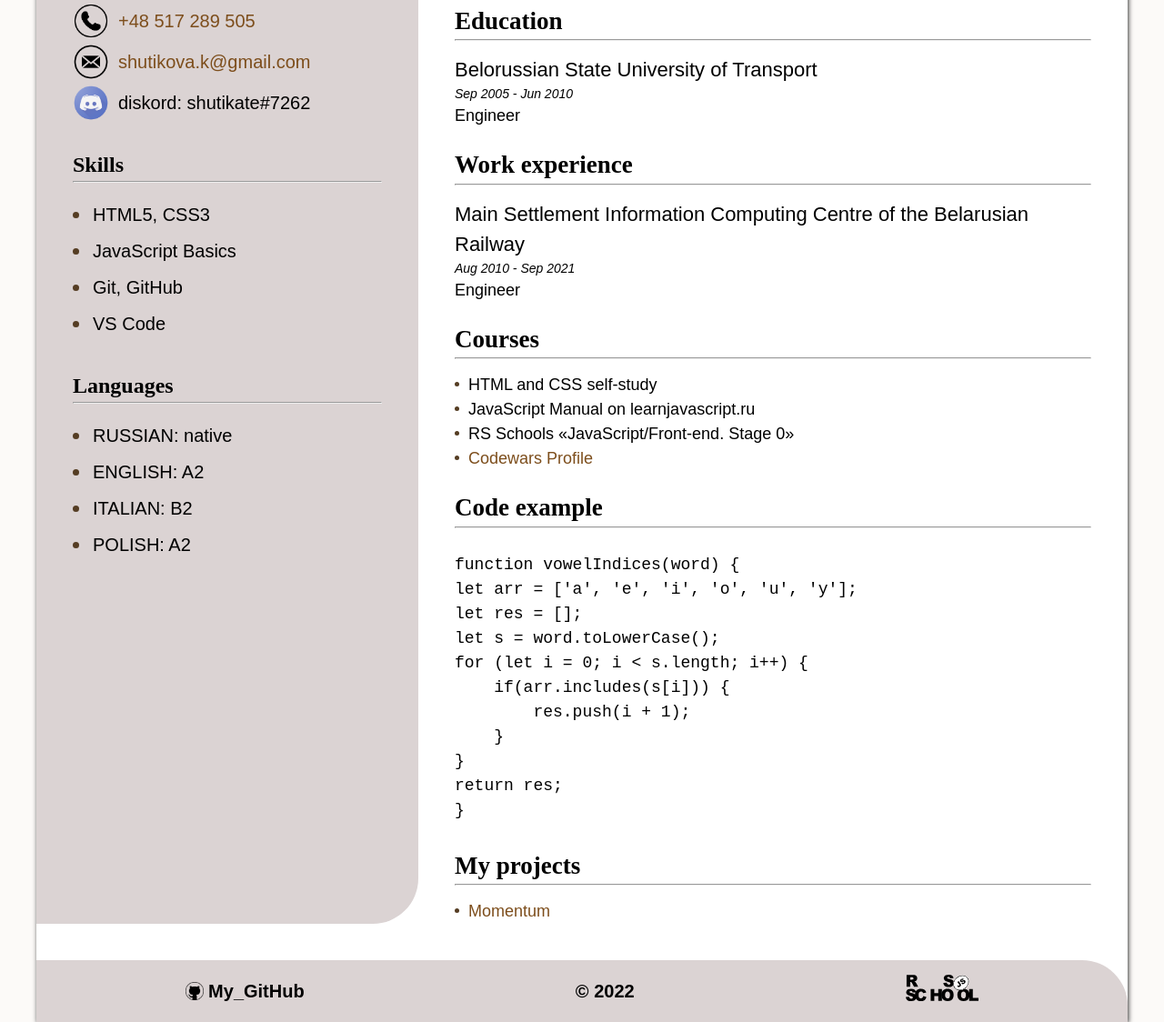
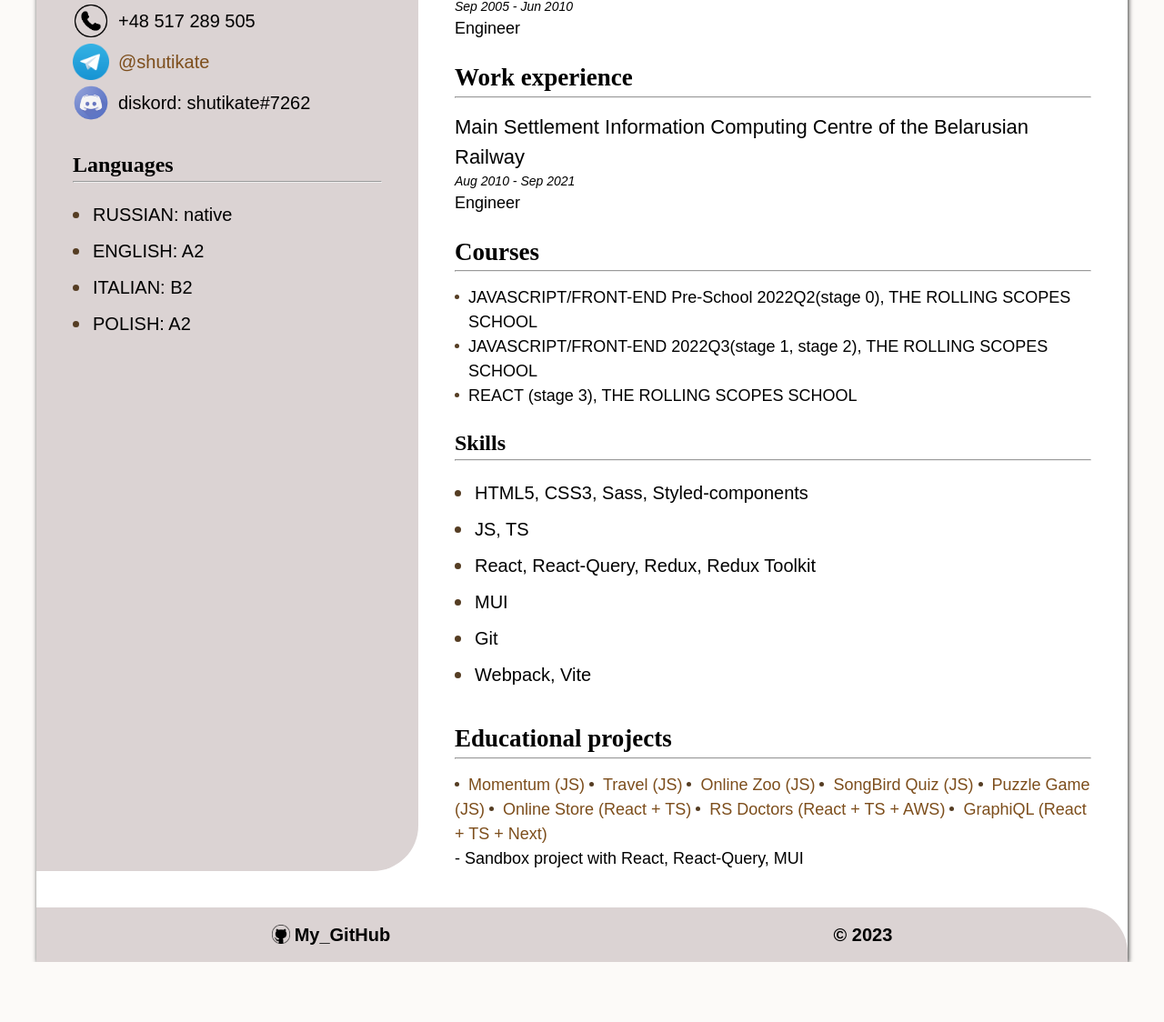
Before and after one commit to shutikate/cv, a plain HTML site: page index.html in a window 1280 px wide. Shown: the part 478-1602 px from the top of the page at 91% size. After the commit the page ends 1536 px from the top, so only its background shows below. Drawn offline with Linux system fonts and the light colour scheme.

Commit message:
refactor: change cv

```diff
--- a/index.html
+++ b/index.html
@@ -13,23 +13,6 @@
       <div class="header-main-content">
         <!-- header -->
         <header class="header-content">
-          <nav>
-            <input id="menu-toggle" type="checkbox">
-            <label class="menu-btn" for="menu-toggle">
-              <span></span>
-            </label>
-            <ul class="menu">
-              <li class="menu-item"><a href="#about-me" class="menu-item-link">About me</a></li>
-              <li class="menu-item"><a href="#education" class="menu-item-link">Education</a></li>
-              <li class="menu-item"><a href="#work-experience" class="menu-item-link">Work experience</a></li>
-              <li class="menu-item"><a href="#courses" class="menu-item-link">Courses</a></li>
-              <li class="menu-item"><a href="#code" class="menu-item-link">Code</a></li>
-              <li class="menu-item"><a href="#my-projects" class="menu-item-link">My projects</a></li>
-              <li class="menu-item"><a href="#contacts" class="menu-item-link">Contacts</a></li>
-              <li class="menu-item"><a href="#skills" class="menu-item-link">Skills</a></li>
-              <li class="menu-item"><a href="#languages" class="menu-item-link">Languages</a></li>
-            </ul>
-          </nav>
           <img src="assets/img/my-photo.jpg" alt="my photo" class="header-logo">
           <h1 class="main-title">Katsiaryna Shutsikava</h1>
           <h4>Junior Frontend Developer</h4>
@@ -43,10 +26,10 @@
             <h2 class="second-title">About me</h2>
             <hr class="dividing-line"/>
             <p>
-                I graduated from the Belorussian State University of Transport, worked as a railroad еngineer, but in
-                future I want to become a frontend developer and connect my future activities with the IT industry.
+                I graduated from the Belorussian State University of Transport, worked as a railroad engineer, but now I
+                am a beginner frontend developer and I want connect my future activities with the IT industry.
                 Such qualities like responsibility, attentiveness, desire to expand my education, help me in my work.
-                I like to learn new things, to find solutions for different tasks, good team player.
+                I like to learn new things, to find solutions for different tasks, good team player and always ready to help.
             </p>
           </section>
 
@@ -70,35 +53,37 @@
             <h2 class="second-title">Courses</h2>
             <hr class="dividing-line"/>
             <ul class="list-courses">
-              <li class="list-courses-item">HTML and CSS self-study</li>
-              <li class="list-courses-item">JavaScript Manual on learnjavascript.ru</li>
-              <li class="list-courses-item">RS Schools «JavaScript/Front-end. Stage 0»</li>
-              <li class="list-courses-item"><a href="https://www.codewars.com/users/shutikate" class="list-courses-link">Codewars Profile</a></li>
+              <li class="list-courses-item">JAVASCRIPT/FRONT-END Pre-School 2022Q2(stage 0), THE ROLLING SCOPES SCHOOL</li>
+              <li class="list-courses-item">JAVASCRIPT/FRONT-END 2022Q3(stage 1, stage 2), THE ROLLING SCOPES SCHOOL</li>
+              <li class="list-courses-item">REACT (stage 3), THE ROLLING SCOPES SCHOOL</li>
             </ul>
           </section>
 
-          <section class="code-example" id="code">
-            <h2 class="second-title">Code example</h2>
-            <hr/>
-            <pre class="code-content"><code>
-function vowelIndices(word) {
-let arr = ['a', 'e', 'i', 'o', 'u', 'y'];
-let res = [];
-let s = word.toLowerCase();
-for (let i = 0; i &lt; s.length; i++) {
-    if(arr.includes(s[i])) {
-        res.push(i + 1);
-    }
-}
-return res;
-}
-            </code></pre>
+          <section class="skills" id="skills">
+            <h3 class="third-title">Skills</h3>
+            <hr class="dividing-line"/>
+            <ul class="list-skills">
+              <li class="list-skills-item">HTML5, CSS3, Sass, Styled-components</li>
+              <li class="list-skills-item">JS, TS</li>
+              <li class="list-skills-item">React, React-Query, Redux, Redux Toolkit</li>
+              <li class="list-skills-item">MUI</li>
+              <li class="list-skills-item">Git</li>
+              <li class="list-skills-item">Webpack, Vite</li>
+            </ul>
           </section>
 
           <section class="my-projects" id="my-projects">
-            <h2 class="second-title" >My projects</h2>
+            <h2 class="second-title" >Educational projects</h2>
             <hr class="dividing-line"/>
-            <a href="https://shutikate.github.io/momentum/" class="projects-link">Momentum</a>
+            <a href="https://shutikate.github.io/momentum/" class="projects-link">Momentum (JS)</a>
+            <a href="https://shutikate.github.io/travel/" class="projects-link">Travel (JS)</a>
+            <a href="https://shutikate.github.io/online-zoo/pages/main" class="projects-link">Online Zoo (JS)</a>
+            <a href="https://shutikate.github.io/songbird/" class="projects-link">SongBird Quiz (JS)</a>
+            <a href="https://shutikate.github.io/puzzle-game/" class="projects-link">Puzzle Game (JS)</a>
+            <a href="https://development--fantastic-maamoul-87ae4e.netlify.app/" class="projects-link">Online Store (React + TS)</a>
+            <a href="https://alienteam-rsdoctors.netlify.app/" class="projects-link">RS Doctors (React + TS + AWS)</a>
+            <a href="https://graphiql-app-git-develop-anhelina.vercel.app/" class="projects-link">GraphiQL (React + TS + Next)</a>
+            <p>- Sandbox project with React, React-Query, MUI</p>
           </section>
         </main>
       </div>
@@ -112,14 +97,12 @@ return res;
           <h3 class="third-title">Contacts</h3>
           <hr class="dividing-line"/>
           <ul class="list-contacts">
-            <li class="list-contacts-item">
-              <a href="tel:+48517289505" class="list-contacts-center list-contacts-link">
+            <li class="list-contacts-item list-contacts-center">
                 <img src="assets/img/Tel-Phone.png" alt="Phone" class="list-contacts-icon">+48 517 289 505
-              </a>
             </li>
             <li class="list-contacts-item">
-              <a href="mailto:shutikova.k@gmail.com" class="list-contacts-center list-contacts-link">
-                <img src="assets/img/e-mail-1.jpg" alt="E-mail" class="list-contacts-icon">shutikova.k@gmail.com
+              <a href="https://t.me/shutikate" class="list-contacts-center list-contacts-link">
+                <img src="assets/img/telegram_logo.png" alt="Telegram" class="list-contacts-icon">@shutikate
               </a>
             </li>
             <li class="list-contacts-item list-contacts-center">
@@ -128,16 +111,6 @@ return res;
           </ul>
         </div>
 
-        <div class="skills" id="skills">
-          <h3 class="third-title">Skills</h3>
-          <hr class="dividing-line"/>
-          <ul class="list-skills">
-            <li class="list-skills-item">HTML5, CSS3</li>
-            <li class="list-skills-item">JavaScript Basics</li>
-            <li class="list-skills-item">Git, GitHub</li>
-            <li class="list-skills-item">VS Code</li>
-          </ul>
-        </div>
 
         <div id="languages">
           <h3 class="third-title">Languages</h3>
@@ -155,8 +128,7 @@ return res;
     <!-- footer -->
     <footer class="footer-content">
       <a href="https://github.com/shutikate" class="my-github"><img src="assets/img/github_PNG83.png" alt="GitHub" class="my-github-icon"> My_GitHub</a>
-      <p>&copy; 2022</p>
-      <a href="https://rs.school/js/"><img src="assets/img/rs_school.svg" alt="RS-School" class="rs-school-icon"></a>
+      <p>&copy; 2023</p>
     </footer>
   </div>
 </body>
```
Also changed, not shown: assets/img/telegram_logo.png (added).
